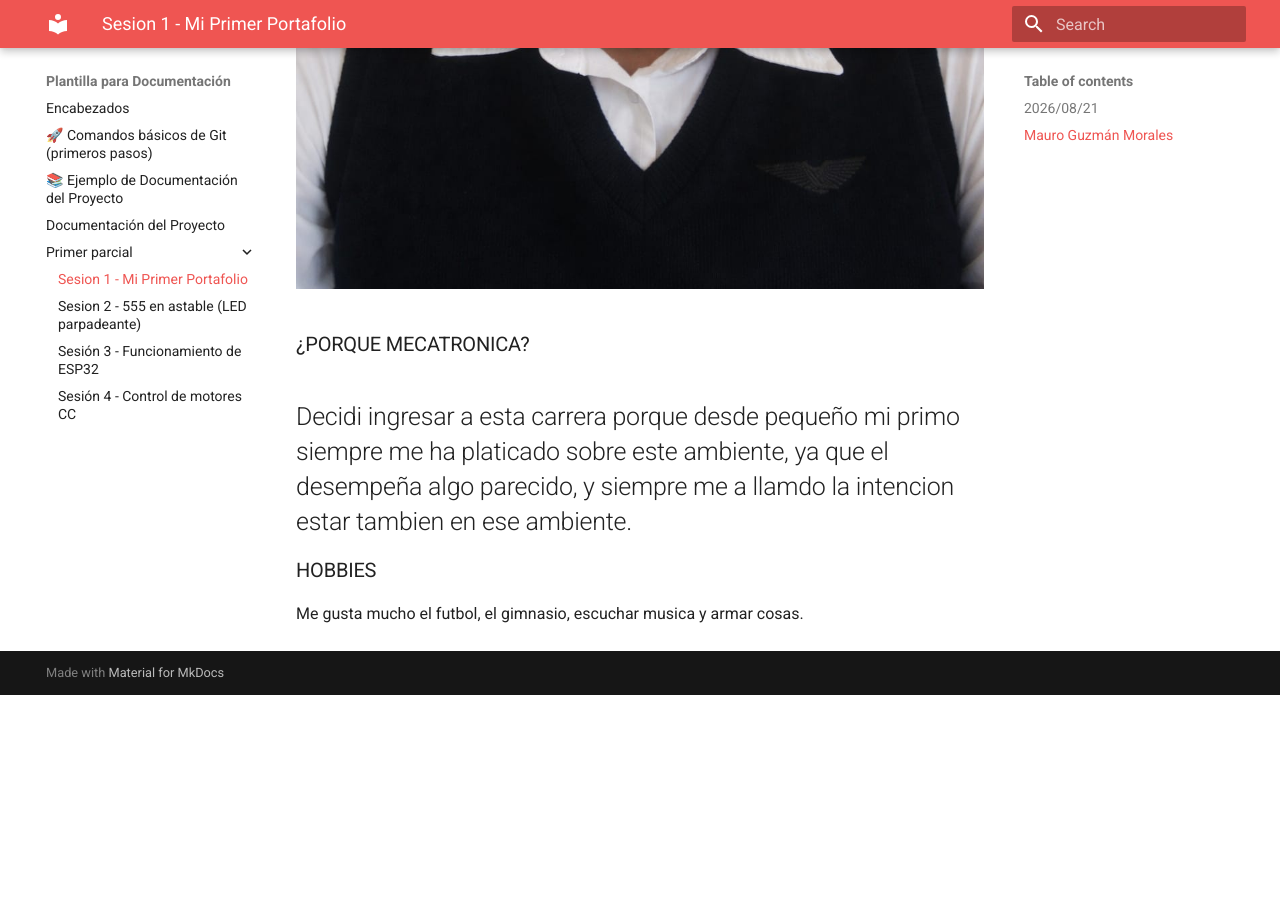
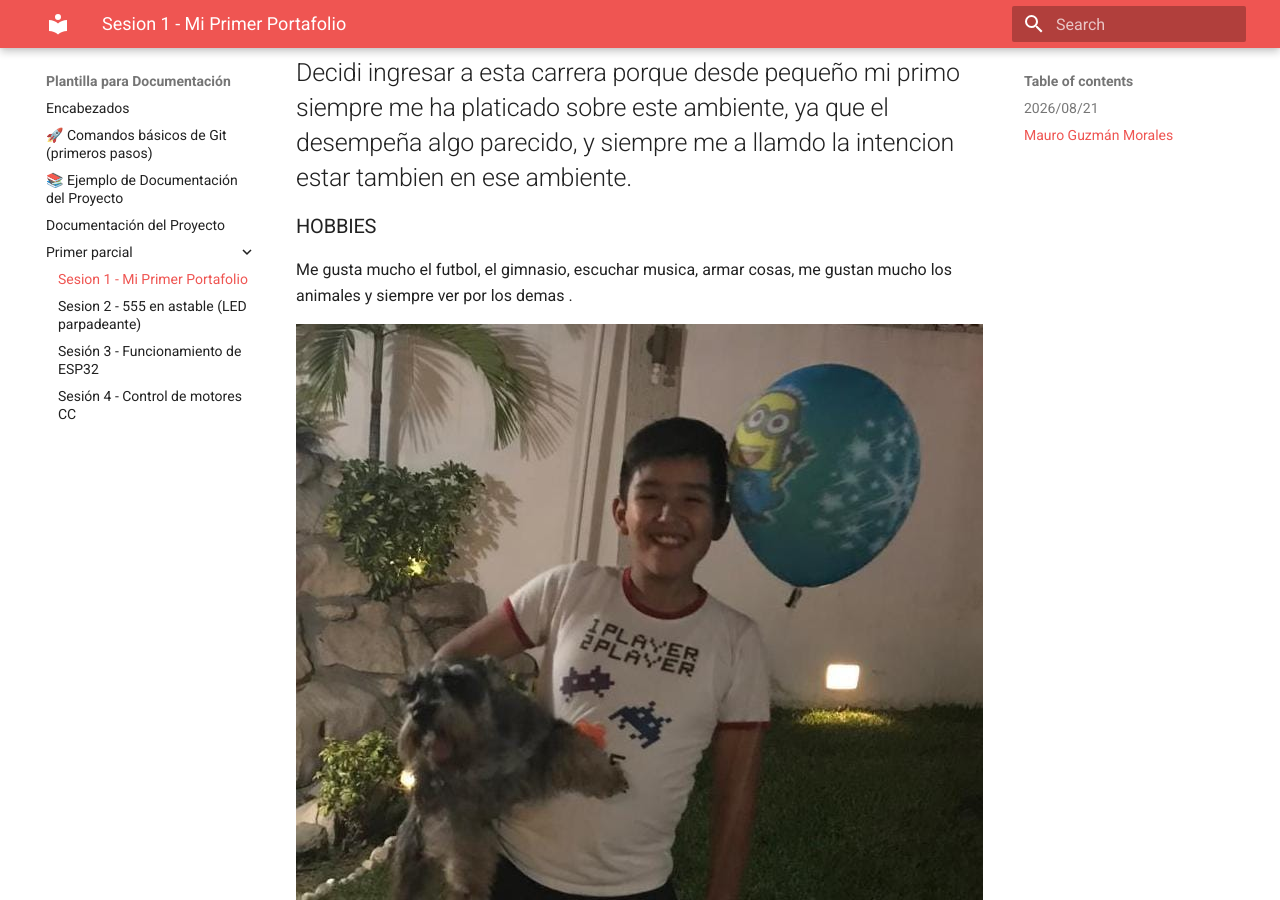
Before and after one commit to mauroguzmanmorales1-beep/Bitacora_Mauro, an MkDocs documentation site: the page built from docs/primer_parcial/s1.md, in a window 1280 px wide and 900 px high, scrolled down 2820 px. Built offline with MkDocs 1.6.1 and Material for MkDocs 9.7.7, drawn with Linux system fonts in a browser that asks for light colours; before the commit the page ends 3515 px from its top, so only the background shows below that.

Commit message:
sesion 1

```diff
--- a/docs/primer_parcial/s1.md
+++ b/docs/primer_parcial/s1.md
@@ -53,7 +53,9 @@
 
 
 ---
+
  Posterior a eso, se realizo el codigo en gitbash para entrar directante a vscode.
+
 ---
 
 
@@ -81,10 +83,13 @@
 ---
 Actualmente estudio mecatronica en la universidad IBEROAMERICANA en Puebla.
 
-![Diagrama del sistema](../recursos/imgs/Foto_pro.jpg)
+![Diagrama del sistema](../recursos/imgs/yop.jpeg)
+---
 
 ### ¿PORQUE MECATRONICA?
 Decidi ingresar a esta carrera porque desde pequeño mi primo siempre me ha platicado sobre este ambiente, ya que el desempeña algo parecido, y siempre me a llamdo la intencion estar tambien en ese ambiente.
 ---
 ### HOBBIES
-Me gusta mucho el futbol, el gimnasio, escuchar musica y armar cosas.
+Me gusta mucho el futbol, el gimnasio, escuchar musica, armar cosas, me gustan mucho los animales y siempre ver por los demas .
+
+![Diagrama del sistema](../recursos/imgs/yomini.jpeg)
```
Also changed, not shown: docs/recursos/imgs/Foto_pro.jpg (deleted), docs/recursos/imgs/yomini.jpeg (added), docs/recursos/imgs/yop.jpeg (added), docs/recursos/imgs/yopo.jpeg (added).
